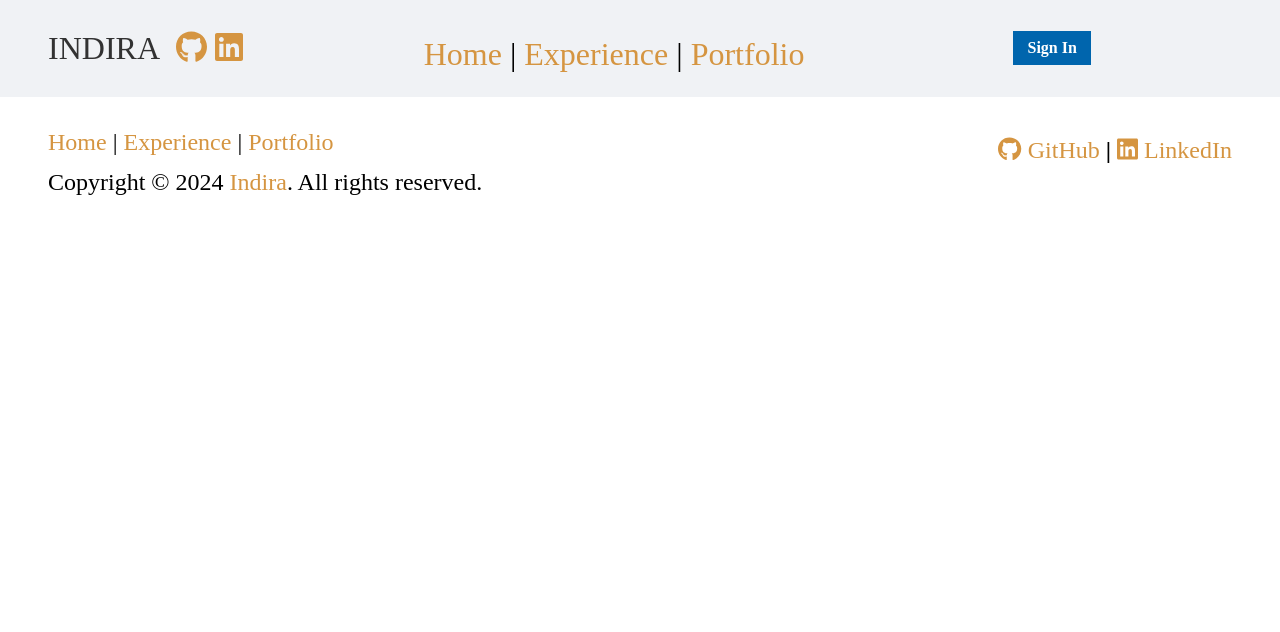
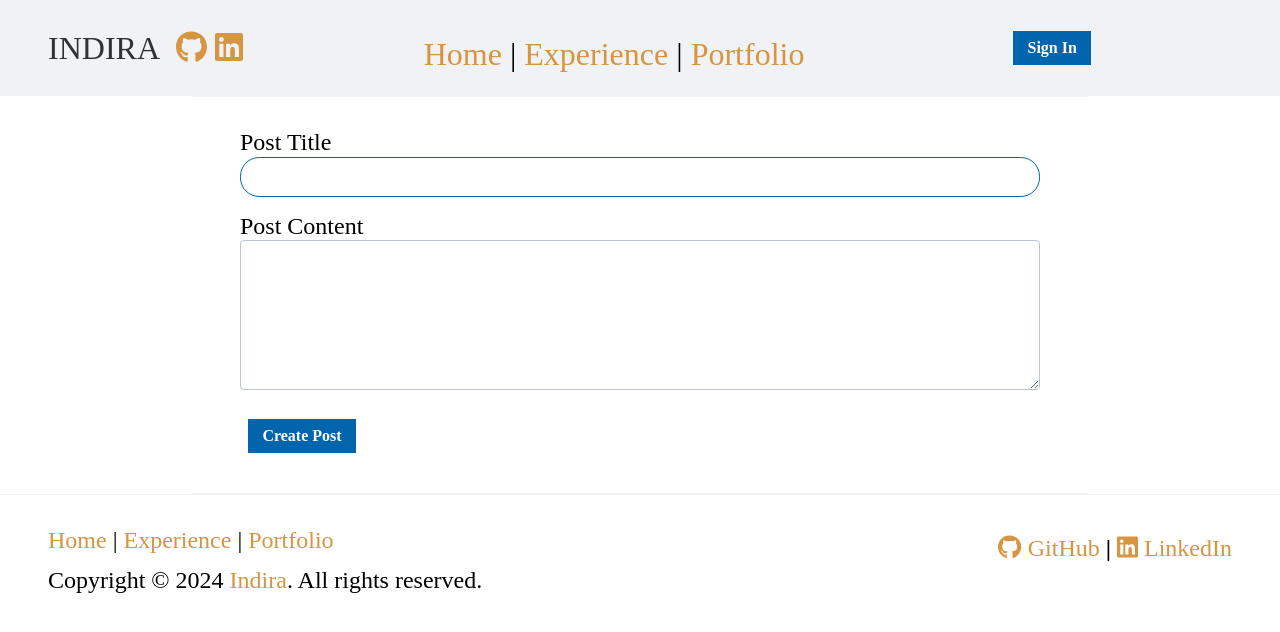
Before and after one commit to indira/Portfolio, a React (Create React App) app: page /create-post in a window 1280 px wide. Shown: the top 632 px of the page. Built offline with nearby package versions, Linux system fonts and the light colour scheme.

Commit message:
Made some adjustment in the SigIn page

```diff
--- a/src/App.js
+++ b/src/App.js
@@ -19,6 +19,7 @@ import PortfolioPosts from "./components/Portfolio/PortfolioPosts"
 import Profile from "./components/Profile/Profile"
 import Posts from "./components/Posts/Posts"
 import SinglePost from "./components/Posts/SinglePost"
+import CreatePost from "./components/CreatePost/CreatePost"
 function App() {
   const initialState = {
     loggedIn: Boolean(localStorage.getItem("IndProtToken")),
@@ -90,6 +91,7 @@ function App() {
             <Route path="/portfolioposts" element={<PortfolioPosts />} />
             <Route path="/posts" element={<Posts />} />
             <Route path="/posts/:id" element={<SinglePost />} />
+            <Route path="/create-post" element={<CreatePost />}/>
           </Routes>
           <Footer />
         </BrowserRouter>
--- a/src/Styles/partials/_container.scss
+++ b/src/Styles/partials/_container.scss
@@ -7,6 +7,17 @@
   @include tablet {
     flex-direction: row;
     width: 100%;
+  }
+  &__narrow {
+    display: flex;
+    justify-content: center;
+    align-items: center;
+    padding-top: 2rem;
+    padding-bottom: 2rem;
+   @include desktop {
+    width: 70%;
+   }
+
   }
   &__home {
     margin-left: auto;
@@ -80,4 +91,5 @@
       border-radius: 40% !important;
     }
   }
+
 }
--- a/src/Styles/partials/_forms.scss
+++ b/src/Styles/partials/_forms.scss
@@ -29,7 +29,7 @@ textarea {
   &:focus {
     border-radius: 1.2rem;
     outline: none;
-    border:1px solid $secondary-blue;
+    border: 1px solid $secondary-blue;
     box-shadow: 0 0 0 0rem $secondary-blue;
   }
   &::placeholder {
@@ -49,7 +49,7 @@ textarea {
 label {
   width: 100%;
   font-size: 1.5rem;
-  font-weight: 600;
+  font-weight: 500;
 }
 
 .button {
@@ -79,6 +79,9 @@ label {
     font-size: $small;
     margin-right: 0.5rem;
     border: 0;
+    a {
+      color: $primary-white;
+    }
   }
   &--white {
     width: 100%;
--- /dev/null
+++ b/src/components/CreatePost/CreatePost.jsx
@@ -0,0 +1,57 @@
+import React, { useState, useContext } from "react"
+import Page from "../Page/Page"
+import Axios from "axios"
+import StateContext from "../../StateContext"
+
+function CreatePost() {
+  const [title, setTitle] = useState("")
+  const [content, setContent] = useState("")
+  const appState = useContext(StateContext)
+
+  function handleSubmit(e) {
+    e.preventDefault()
+    async function fetchResult() {
+      try {
+        const url = `${process.env.REACT_APP_API_ROOT}posts`
+        const response = await Axios.post(
+          url,
+          {
+            title: title,
+            content: content,
+            status: "publish"
+          },
+          {
+            headers: {
+              Authorization: `Bearer ${appState.user.token}`,
+              "Content-Type": "application/json"
+            }
+          }
+        )
+        console.log(response.data)
+      } catch (e) {
+        if (e.response && e.response.status === 403) {
+          console.log("Permission denied or invalid token")
+        } else {
+          console.log("There was a problem", e.message)
+        }
+      }
+    }
+    fetchResult()
+  }
+
+  return (
+    <Page title="Create New Post">
+      <div className="container__narrow wrapper wrapper__border">
+        <form onSubmit={handleSubmit}>
+          <label htmlFor="post-title">Post Title</label>
+          <input autoFocus name="title" id="post-title" type="text" value={title} onChange={e => setTitle(e.target.value)} placeholder="" autoComplete="off" />
+          <label htmlFor="post-body">Post Content</label>
+          <textarea name="body" id="post-body" value={content} onChange={e => setContent(e.target.value)} type="text" />
+          <button className="button button--blue">Create Post</button>
+        </form>
+      </div>
+    </Page>
+  )
+}
+
+export default CreatePost
--- a/src/components/Header/HeaderLoggedIn.jsx
+++ b/src/components/Header/HeaderLoggedIn.jsx
@@ -1,6 +1,6 @@
 import React, { useContext } from "react"
 import axios from "axios"
-import { useNavigate } from "react-router-dom"
+import { Link, useNavigate } from "react-router-dom"
 import DispatchContext from "../../DispatchContext"
 
 function HeaderLoggedIn(props) {
@@ -42,7 +42,9 @@ function HeaderLoggedIn(props) {
           <button onClick={handleLogout1} style={{ border: "none", background: "none", padding: 0 }}>
             <img className="headline-avatar" src={localStorage.getItem("IndProtAvatar")} alt="avatar" />
           </button>
-          <button className="button button--green">Create Post</button>
+          <button className="button button--green">
+            <Link to="/create-post">Create Post</Link>
+          </button>
           <button onClick={handleLogout} className="button button--blue">
             Sign Out
           </button>
--- a/src/components/Header/HeaderLoggedOut.jsx
+++ b/src/components/Header/HeaderLoggedOut.jsx
@@ -17,7 +17,8 @@ const HeaderLoggedOut = () => {
       hasError: false,
       message: "",
       isUnique: false,
-      checkCount: 0
+      checkCount: 0,
+      isEmail: false
     },
     password: {
       value: "",
@@ -41,6 +42,7 @@ const HeaderLoggedOut = () => {
           draft.loginField.hasError = true
           draft.loginField.message = "Username or Email cannot be less then 3 characters."
         }
+        draft.loginField.isEmail = /^[^\s@]+@[^\s@]+\.[^\s@]+$/.test(draft.loginField.value)
         if (!draft.loginField.hasError && !action.noRequest) {
           draft.loginField.checkCount++
         }
@@ -108,16 +110,17 @@ const HeaderLoggedOut = () => {
           } else {
             url = `${process.env.REACT_APP_API_ROOT}check-username?username=${state.loginField.value}`
             const response = await axios.get(url)
+
             dispatch({ type: "loginFieldUniqueResults", value: response.data.exists })
           }
         } catch (e) {
-          appDispatch({ type: "flashMessage", value: { text: "There was a problem or the request was canceled.", type: "error" } })
+          console.log(e.message)
         }
       }
 
       fetchResults()
     }
-  }, [state.loginField.isEmail, state.loginField.checkCount, state.loginField.value,appDispatch,dispatch])
+  }, [state.loginField.isEmail, state.loginField.checkCount, state.loginField.value, appDispatch, dispatch])
 
   useEffect(() => {
     if (state.submitCount) {
--- a/src/components/Header/_site-header.scss
+++ b/src/components/Header/_site-header.scss
@@ -2,7 +2,7 @@
 .site-header {
   display: flex;
   flex-direction: column;
-  height: 11rem;
+  height: 10rem;
   padding-left: 0;
   @include desktop {
     flex-direction: row;
--- a/src/components/Posts/SinglePost.jsx
+++ b/src/components/Posts/SinglePost.jsx
@@ -43,7 +43,7 @@ function SinglePost() {
     )
   return (
     <Page title={post.title.rendered}>
-      <div className="wrapper wrapper-border">
+      <div className="wrapper wrapper__border">
         <div className="features">
           <div className="features__single">
             <h1 dangerouslySetInnerHTML={{ __html: post.title.rendered }} />
--- a/src/components/Register/Register.jsx
+++ b/src/components/Register/Register.jsx
@@ -212,7 +212,7 @@ const Register = () => {
 
   return (
     <Page title="RegisterHome">
-      <div className="container">
+      <div className="container wrapper__border">
         <div className="container__left">
           <h4 className="container__left--title">Register here!</h4>
           <p className="container__left--paragraph">Register here to become a member and share your thoughts and ideas on the app.</p>
```
